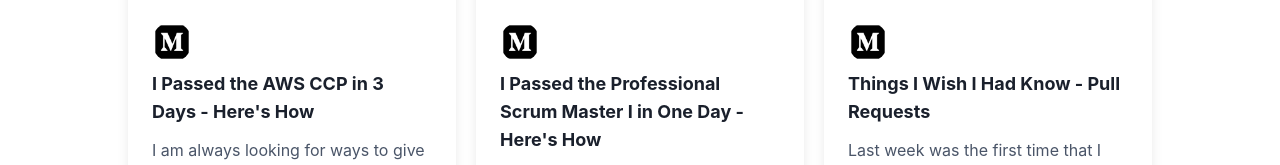
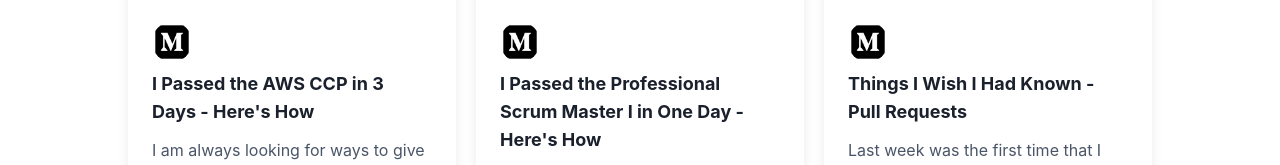
Before and after one commit to MichaelSchiumo/mjs-portfolio, a React (Create React App) app in the folder mjsportfolio/: page /blog in a window 1280 px wide. Shown: the part 486-651 px from the top of the page. Built offline with nearby package versions, Linux system fonts and the light colour scheme.

Commit message:
typo on blog

```diff
--- a/mjsportfolio/src/components/Blog.js
+++ b/mjsportfolio/src/components/Blog.js
@@ -184,7 +184,7 @@ const Blog = () => {
                 </div>
                 <div href='#' class='block'>
                   <h3 class='mt-2 text-lg leading-7 font-bold text-gray-900'>
-                    Things I Wish I Had Know - Pull Requests
+                    Things I Wish I Had Known - Pull Requests
                   </h3>
                   <p class='mt-3 text-sm lg:text-base leading-6 text-gray-700'>
                     Last week was the first time that I had the opportunity to
```
